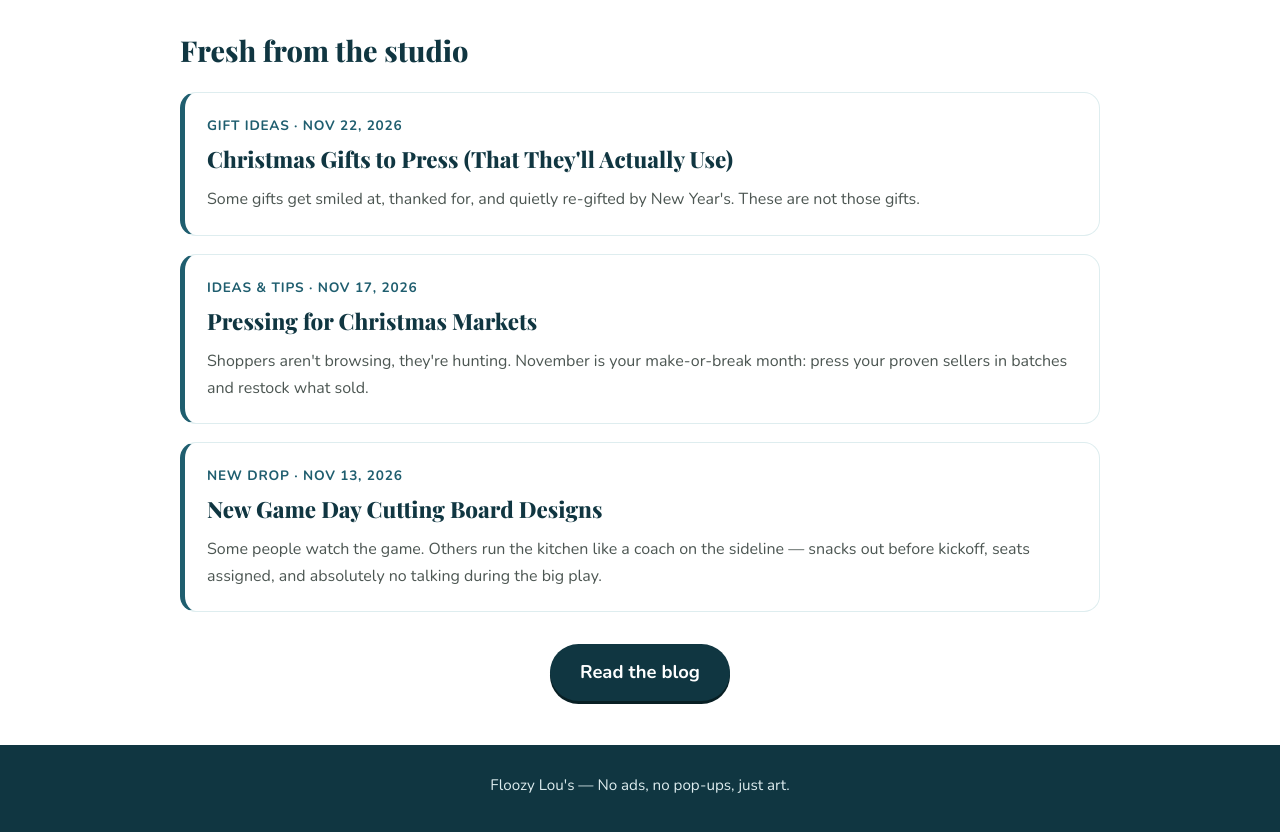
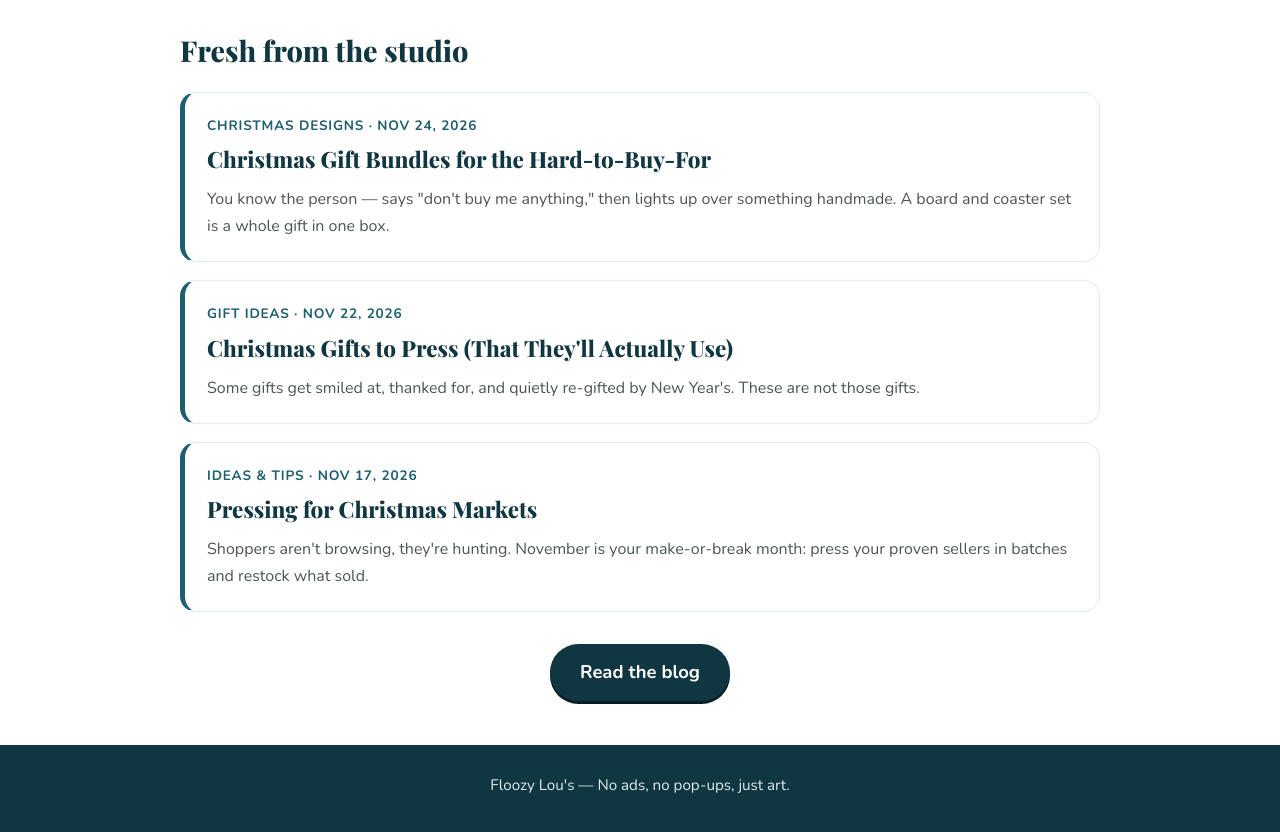
Before and after one commit to floozylousclipartcorner/floozylous-blog, a plain HTML site: page index.html in a window 1280 px wide. Shown: the part 1317-2149 px from the top of the page. Drawn offline with nearby package versions, Linux system fonts and the light colour scheme.

Commit message:
Add Christmas Gift Bundles card to homepage, drop oldest card

```diff
--- a/index.html
+++ b/index.html
@@ -65,6 +65,11 @@
   <!-- Homepage shows the LAST 3 posts only, newest first. When a new post goes live, add its card at the top and drop the oldest card here. The full list lives on /blog/. -->
   <div class="post-list">
 <div class="post-card">
+  <div class="meta">Christmas Designs · Nov 24, 2026</div>
+  <h3><a href="/blog/christmas-gift-bundles/">Christmas Gift Bundles for the Hard-to-Buy-For</a></h3>
+  <p>You know the person — says "don't buy me anything," then lights up over something handmade. A board and coaster set is a whole gift in one box.</p>
+</div>
+<div class="post-card">
   <div class="meta">Gift Ideas · Nov 22, 2026</div>
   <h3><a href="/blog/christmas-gifts-to-press/">Christmas Gifts to Press (That They'll Actually Use)</a></h3>
   <p>Some gifts get smiled at, thanked for, and quietly re-gifted by New Year's. These are not those gifts.</p>
@@ -74,7 +79,6 @@
   <h3><a href="/blog/pressing-for-christmas-markets/">Pressing for Christmas Markets</a></h3>
   <p>Shoppers aren't browsing, they're hunting. November is your make-or-break month: press your proven sellers in batches and restock what sold.</p>
 </div>
-<div class="post-card"><div class="meta">New Drop · Nov 13, 2026</div><h3><a href="/blog/new-game-day-cutting-board-designs/">New Game Day Cutting Board Designs</a></h3><p>Some people watch the game. Others run the kitchen like a coach on the sideline — snacks out before kickoff, seats assigned, and absolutely no talking during the big play.</p></div>
   </div>
 
   <p class="blogcta"><a class="btn gold" href="/blog/">Read the blog</a></p>
```
